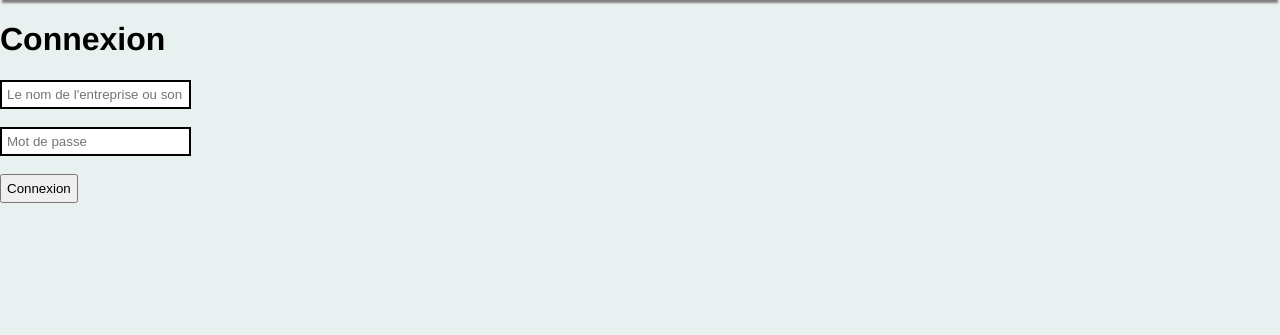
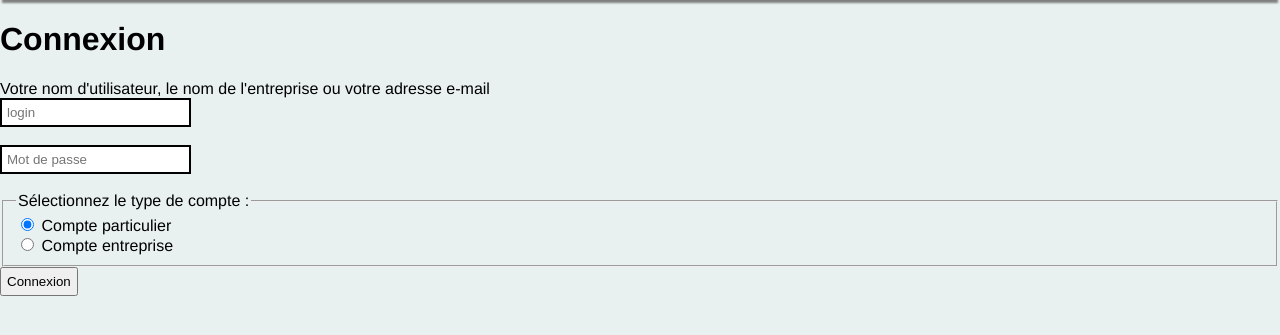
Before and after one commit to qaniere/SAE_2.2, a PHP site: page /common/login.php in a window 1280 px wide. Shown: the part 147-482 px from the top of the page. Run offline with PHP 8.4, Linux system fonts and the light colour scheme; the visitor is signed in with stand-in values (Sample User, id 1).

Commit message:
Add login both for business and customers

```diff
--- a/business/dashboard.php
+++ b/business/dashboard.php
@@ -25,6 +25,6 @@
 <body>
     <?php include_once("../include_files/menu.php");?>
     <h1>Tableau de bord</h1>
-    <?php echo "<p>Vous êtes connecté au nom de l'entreprise $business_name </p>"; ?>
+    <?php echo "<p>Vous êtes connecté au nom de l'entreprise " . $_SESSION["name"] . "</p>"; ?>
     <a href="./add_item.php">Ajouter un produit</a>
 </html>
--- a/common/login.php
+++ b/common/login.php
@@ -7,25 +7,67 @@
     <meta charset="UTF-8">
     <meta http-equiv="X-UA-Compatible" content="IE=edge">
     <meta name="viewport" content="width=device-width, initial-scale=1.0">
-    <title>Connexion entreprises</title>
+    <title>Connexion</title>
     <link href="../style/basic.css" rel="stylesheet">
 </head>
 <body>
     <?php include_once("../include_files/menu.php");?>
     <form action="login.php" method="post">
         <h1>Connexion</h1>
-        <input type="text" name="login" id="login" placeholder="Le nom de l'entreprise ou son adresse email">
+        <label for="login">Votre nom d'utilisateur, le nom de l'entreprise ou votre adresse e-mail</label> <br>
+        <input type="text" name="login" id="login" placeholder="login">
         <br> <br>
         <input type="password" name="password" id="password" placeholder="Mot de passe">
         <br> <br>
+        <fieldset>
+            <legend>Sélectionnez le type de compte : </legend>
+            <div>
+                <input type="radio" id="radio-customer" name="radio_account_type" value="customer" checked>
+                <label for="radio-customer">Compte particulier</label>
+            </div>
+            <div>
+                <input type="radio" id="radio-business" name="radio_account_type" value="business">
+                <label for="radio-business">Compte entreprise</label>
+            </div>
+        </fieldset>
         <button type="submit">Connexion</button>
     </form>
     <?php
-        if(isset($_POST["login"]) && isset($_POST["password"])) {
+        if(isset($_POST["login"]) && isset($_POST["password"]) && isset($_POST["radio_account_type"])) {
         //If form is completed
 
-            extract($_POST);
             include_once("../include_files/db_connection.php");
+            extract($_POST); //Transform $_POST into variables
+
+            if($radio_account_type == "customer") {
+            //The user is a customer
+
+                $stmt = $db->prepare("SELECT * FROM Customer LEFT JOIN CustomerProtectedData ON Customer.id = CustomerProtectedData.id WHERE Customer.login = ? OR CustomerProtectedData.email = ?");
+                $stmt ->bind_param("ss", $login, $login);
+                $stmt ->execute();
+
+                $result = $stmt ->get_result() ->fetch_assoc(); //Get the SQL data as an array
+
+                if($result == NULL) {
+                    echo "Impossible de trouver à compte particulier associé à '$login'";
+
+                } else {
+
+                    if(password_verify($password, $result["password_hash"])) {
+                        foreach ($result as $key => $value) {
+                            $_SESSION[$key] = $value;
+                        }
+
+                        $_SESSION["account_type"] = "customer";
+                        header("Location: ../customer/account.php");
+
+                    } else {
+                        echo "Mot de passe incorrect !";
+                    }
+                }
+
+            } else if($radio_account_type == "business") {
+            //The user is a business
 
                 $stmt = $db->prepare("SELECT * FROM Business WHERE Business.name = ? OR Business.email = ?");
                 $stmt ->bind_param("ss", $login, $login);
@@ -43,13 +85,14 @@
                             $_SESSION[$key] = $value;
                         }
 
-                    echo "Connexion réussie. Vous pouvez vous rendre sur <a href='account.php'>account.php</a>";
+                        $_SESSION["account_type"] = "business";
+                        header("Location: ../business/dashboard.php");
 
                     } else {
                         echo "Mot de passe incorrect !";
                     }
                 }
-
+            }
         }
     ?>
 </body>
--- a/include_files/menu.php
+++ b/include_files/menu.php
@@ -25,12 +25,16 @@
         <div id="account-pill">
             <img id="user-logo" src="../img/user.png">
             <?php
-                if(isset($_SESSION["id"])) {
+                if(isset($_SESSION["id"]) && $_SESSION["account_type"] == "customer") {
                     $name = $_SESSION["firstname"];
                     echo "<a href='../customer/account.php'>Bonjour $name !</a>";
 
+                } else if(isset($_SESSION["id"]) && $_SESSION["account_type"] == "business") {
+                    $name = $_SESSION["name"];
+                    echo "<a href='../business/dashboard.php'>Bonjour $name !</a>";
+
                 } else {
-                    echo "<a href='../customer/login.php'>Vous n'êtes pas connecté</a>";
+                    echo "<a href='../common/login.php'>Vous n'êtes pas connecté</a>";
                 }
             ?>
         </div>
```
Also changed, not shown: index.php (+7 -3 lines). Lines whose indentation alone changed are shown as unchanged.
